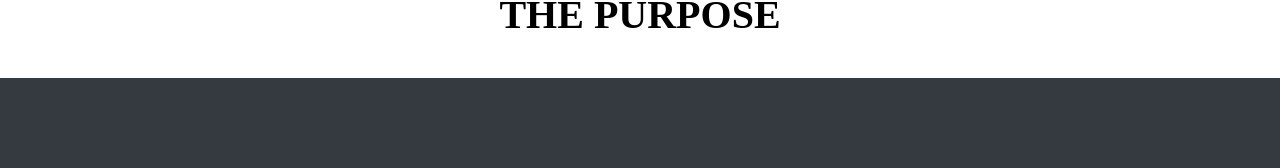
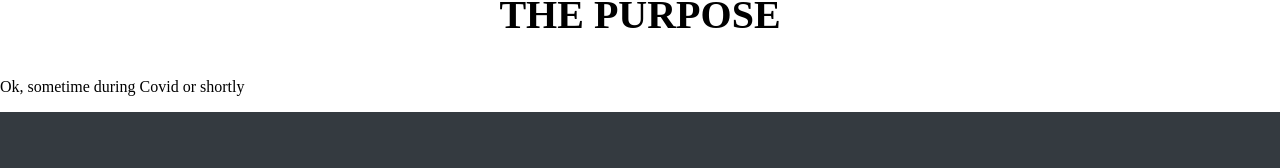
Before and after one commit to ravenusmc/missing_411_project, a Vue app in the folder client/: page /#/ in a window 1280 px wide. Shown: the part 1264-1432 px from the top of the page. Built offline with nearby package versions, Linux system fonts and the light colour scheme.

Commit message:
working on purpose section

```diff
--- a/client/src/components/home/Purpose.vue
+++ b/client/src/components/home/Purpose.vue
@@ -1,6 +1,9 @@
 <template>
 <div>
 	<h3 class='title center'>The Purpose</h3>
+	<div>
+		<p>Ok, sometime during Covid or shortly </p>
+	</div>
 </div>
 </template>
 
```
